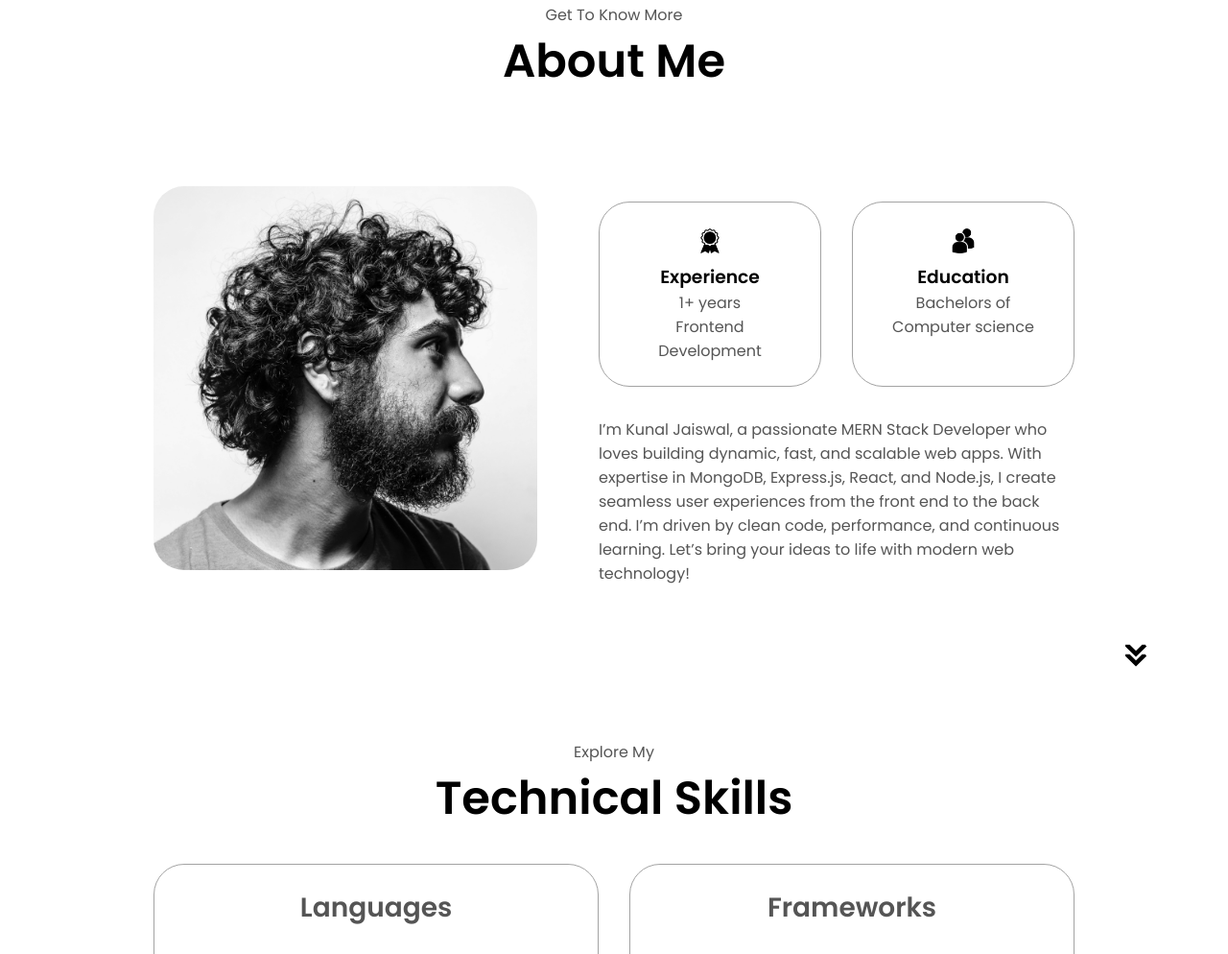
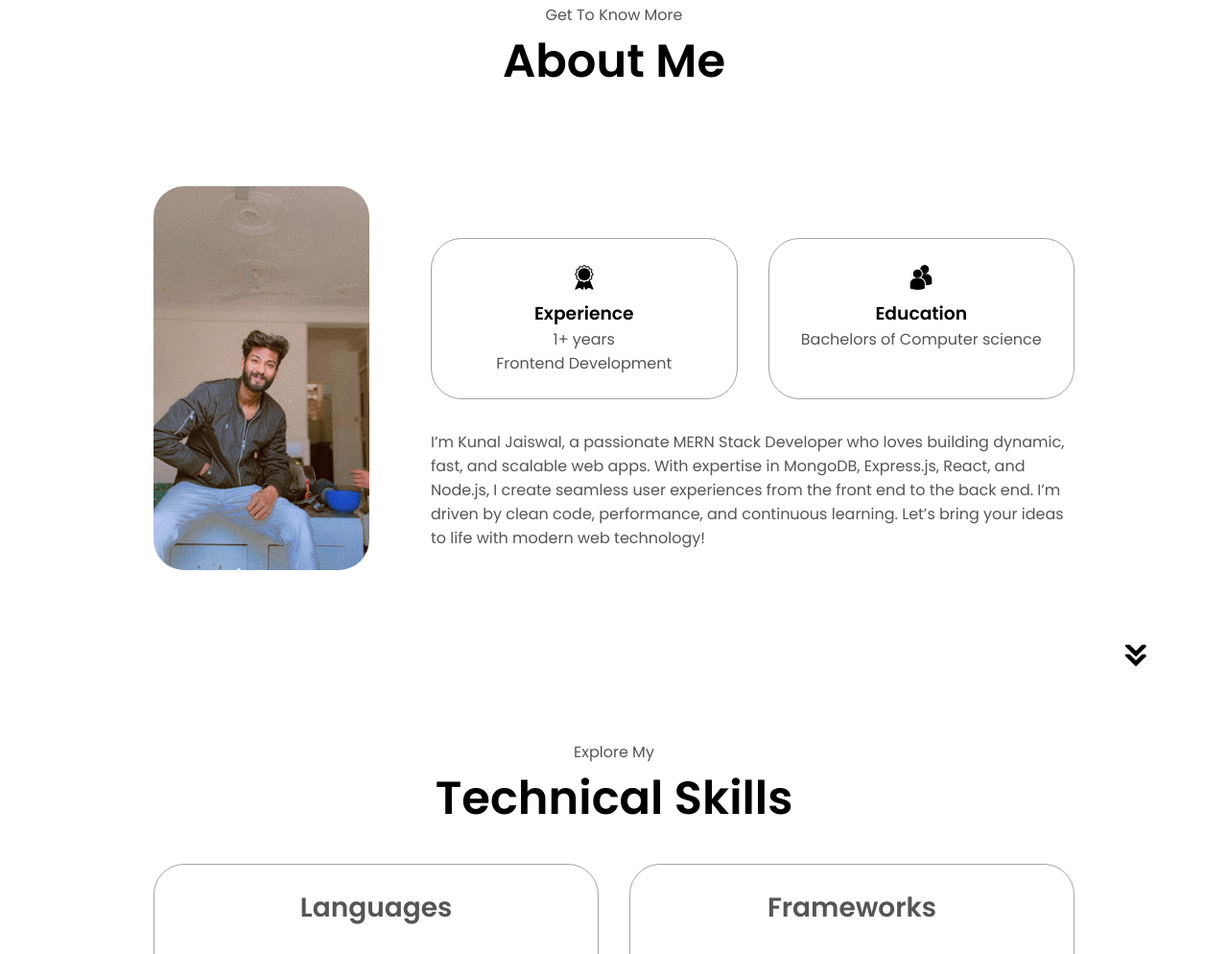
Before and after one commit to Kunall7890/KUNAL-PORTFLIO, a plain HTML site: page index.html in a window 1280 px wide. Shown: the part 925-1919 px from the top of the page at 96% size. Drawn offline with Linux system fonts and the light colour scheme.

Commit message:
Update index.html

```diff
--- a/index.html
+++ b/index.html
@@ -77,7 +77,7 @@
       <div class="section-container">
         <div class="section__pic-container">
           <img
-            src="./assets/about-pic.png"
+            src="./assets/profile-pic5.jpg"
             alt="Profile picture"
             class="about-pic"
           />
```
